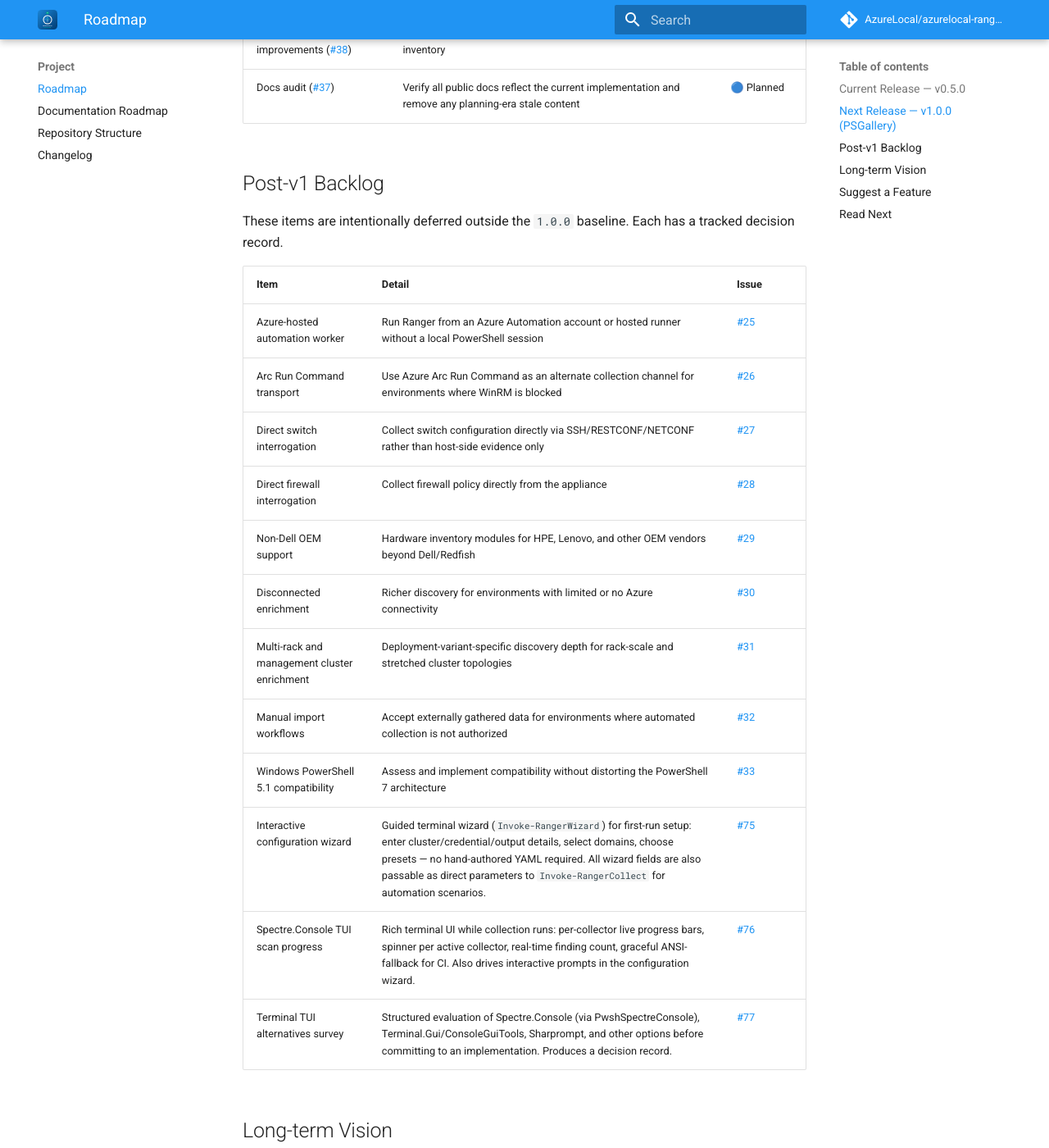
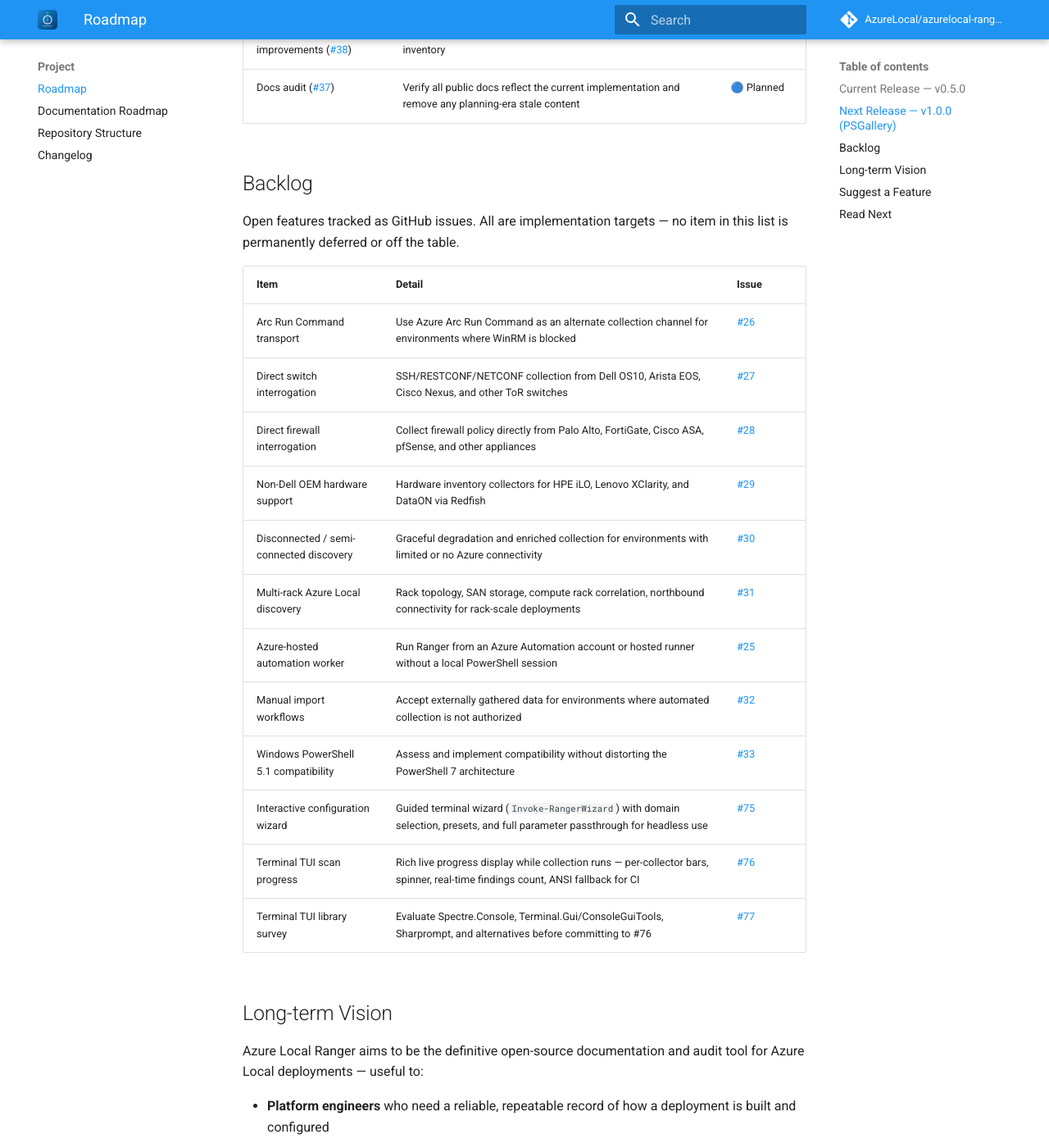
Before and after one commit to AzureLocal/azurelocal-ranger, an MkDocs documentation site: the page built from docs/project/roadmap.md, in a window 1280 px wide and 1400 px high, scrolled down 1851 px. Shown: the whole window at 82% size. Built offline with MkDocs 1.6.1 and Material for MkDocs 9.7.7, drawn with Linux system fonts in a browser that asks for light colours; comment, search, counter and statistics services are not loaded.

Commit message:
fix: reopen #26-28 #31 as open implementation issues; remove 'deferred/future' framing from roadmap backlog

```diff
--- a/docs/project/roadmap.md
+++ b/docs/project/roadmap.md
@@ -41,24 +41,24 @@ Focus: live-estate proof, PSGallery publish, and polish.
 | Output template improvements ([#38](https://github.com/AzureLocal/azurelocal-ranger/issues/38)) | Richer output template definitions aligned to full collector data inventory | 🔵 Planned |
 | Docs audit ([#37](https://github.com/AzureLocal/azurelocal-ranger/issues/37)) | Verify all public docs reflect the current implementation and remove any planning-era stale content | 🔵 Planned |
 
-## Post-v1 Backlog
+## Backlog
 
-These items are intentionally deferred outside the `1.0.0` baseline. Each has a tracked decision record.
+Open features tracked as GitHub issues. All are implementation targets — no item in this list is permanently deferred or off the table.
 
 | Item | Detail | Issue |
 | --- | --- | --- |
+| Arc Run Command transport | Use Azure Arc Run Command as an alternate collection channel for environments where WinRM is blocked | [#26](https://github.com/AzureLocal/azurelocal-ranger/issues/26) |
+| Direct switch interrogation | SSH/RESTCONF/NETCONF collection from Dell OS10, Arista EOS, Cisco Nexus, and other ToR switches | [#27](https://github.com/AzureLocal/azurelocal-ranger/issues/27) |
+| Direct firewall interrogation | Collect firewall policy directly from Palo Alto, FortiGate, Cisco ASA, pfSense, and other appliances | [#28](https://github.com/AzureLocal/azurelocal-ranger/issues/28) |
+| Non-Dell OEM hardware support | Hardware inventory collectors for HPE iLO, Lenovo XClarity, and DataON via Redfish | [#29](https://github.com/AzureLocal/azurelocal-ranger/issues/29) |
+| Disconnected / semi-connected discovery | Graceful degradation and enriched collection for environments with limited or no Azure connectivity | [#30](https://github.com/AzureLocal/azurelocal-ranger/issues/30) |
+| Multi-rack Azure Local discovery | Rack topology, SAN storage, compute rack correlation, northbound connectivity for rack-scale deployments | [#31](https://github.com/AzureLocal/azurelocal-ranger/issues/31) |
 | Azure-hosted automation worker | Run Ranger from an Azure Automation account or hosted runner without a local PowerShell session | [#25](https://github.com/AzureLocal/azurelocal-ranger/issues/25) |
-| Arc Run Command transport | Use Azure Arc Run Command as an alternate collection channel for environments where WinRM is blocked | [#26](https://github.com/AzureLocal/azurelocal-ranger/issues/26) |
-| Direct switch interrogation | Collect switch configuration directly via SSH/RESTCONF/NETCONF rather than host-side evidence only | [#27](https://github.com/AzureLocal/azurelocal-ranger/issues/27) |
-| Direct firewall interrogation | Collect firewall policy directly from the appliance | [#28](https://github.com/AzureLocal/azurelocal-ranger/issues/28) |
-| Non-Dell OEM support | Hardware inventory modules for HPE, Lenovo, and other OEM vendors beyond Dell/Redfish | [#29](https://github.com/AzureLocal/azurelocal-ranger/issues/29) |
-| Disconnected enrichment | Richer discovery for environments with limited or no Azure connectivity | [#30](https://github.com/AzureLocal/azurelocal-ranger/issues/30) |
-| Multi-rack and management cluster enrichment | Deployment-variant-specific discovery depth for rack-scale and stretched cluster topologies | [#31](https://github.com/AzureLocal/azurelocal-ranger/issues/31) |
 | Manual import workflows | Accept externally gathered data for environments where automated collection is not authorized | [#32](https://github.com/AzureLocal/azurelocal-ranger/issues/32) |
 | Windows PowerShell 5.1 compatibility | Assess and implement compatibility without distorting the PowerShell 7 architecture | [#33](https://github.com/AzureLocal/azurelocal-ranger/issues/33) |
-| Interactive configuration wizard | Guided terminal wizard (`Invoke-RangerWizard`) for first-run setup: enter cluster/credential/output details, select domains, choose presets — no hand-authored YAML required. All wizard fields are also passable as direct parameters to `Invoke-RangerCollect` for automation scenarios. | [#75](https://github.com/AzureLocal/azurelocal-ranger/issues/75) |
-| Spectre.Console TUI scan progress | Rich terminal UI while collection runs: per-collector live progress bars, spinner per active collector, real-time finding count, graceful ANSI-fallback for CI. Also drives interactive prompts in the configuration wizard. | [#76](https://github.com/AzureLocal/azurelocal-ranger/issues/76) |
-| Terminal TUI alternatives survey | Structured evaluation of Spectre.Console (via PwshSpectreConsole), Terminal.Gui/ConsoleGuiTools, Sharprompt, and other options before committing to an implementation. Produces a decision record. | [#77](https://github.com/AzureLocal/azurelocal-ranger/issues/77) |
+| Interactive configuration wizard | Guided terminal wizard (`Invoke-RangerWizard`) with domain selection, presets, and full parameter passthrough for headless use | [#75](https://github.com/AzureLocal/azurelocal-ranger/issues/75) |
+| Terminal TUI scan progress | Rich live progress display while collection runs — per-collector bars, spinner, real-time findings count, ANSI fallback for CI | [#76](https://github.com/AzureLocal/azurelocal-ranger/issues/76) |
+| Terminal TUI library survey | Evaluate Spectre.Console, Terminal.Gui/ConsoleGuiTools, Sharprompt, and alternatives before committing to #76 | [#77](https://github.com/AzureLocal/azurelocal-ranger/issues/77) |
 
 ## Long-term Vision
 
```
